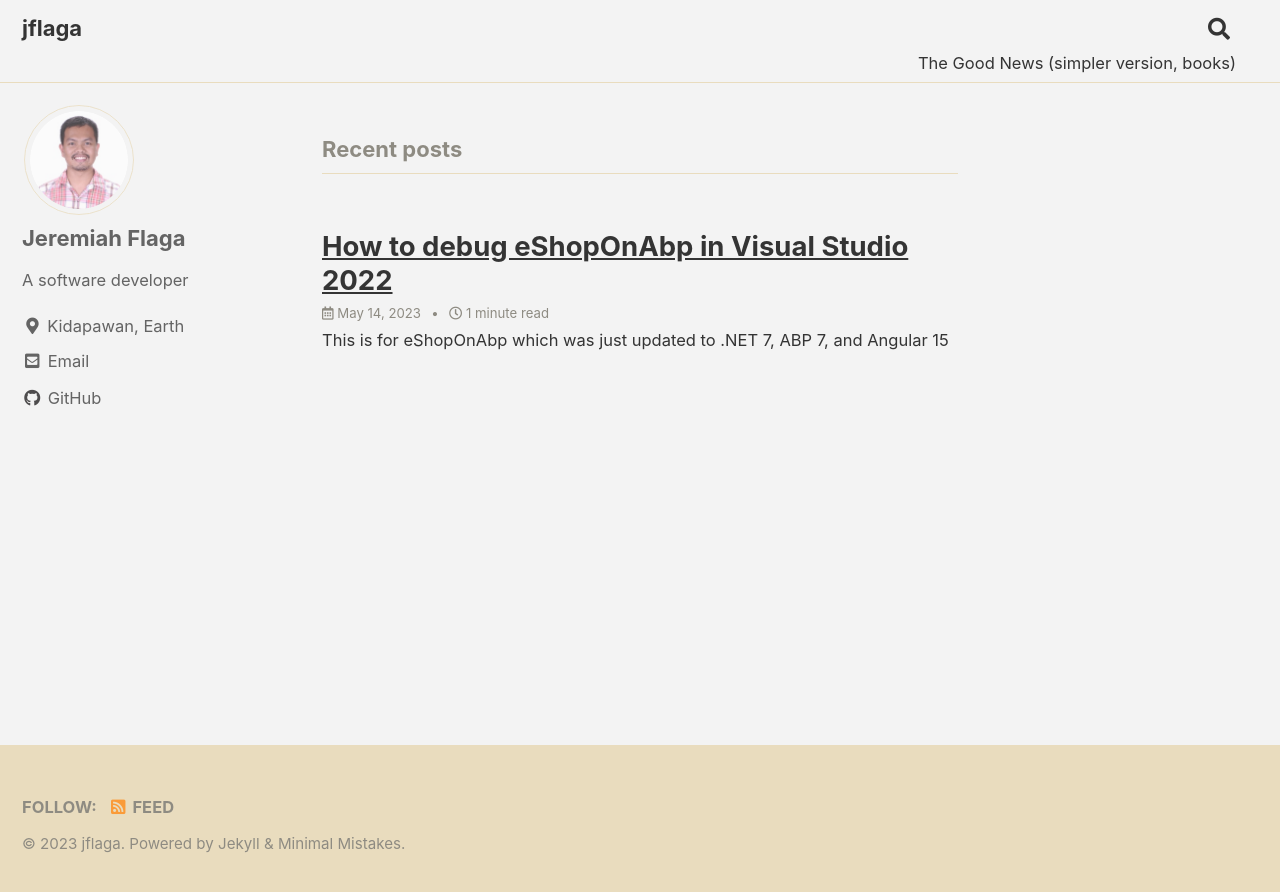
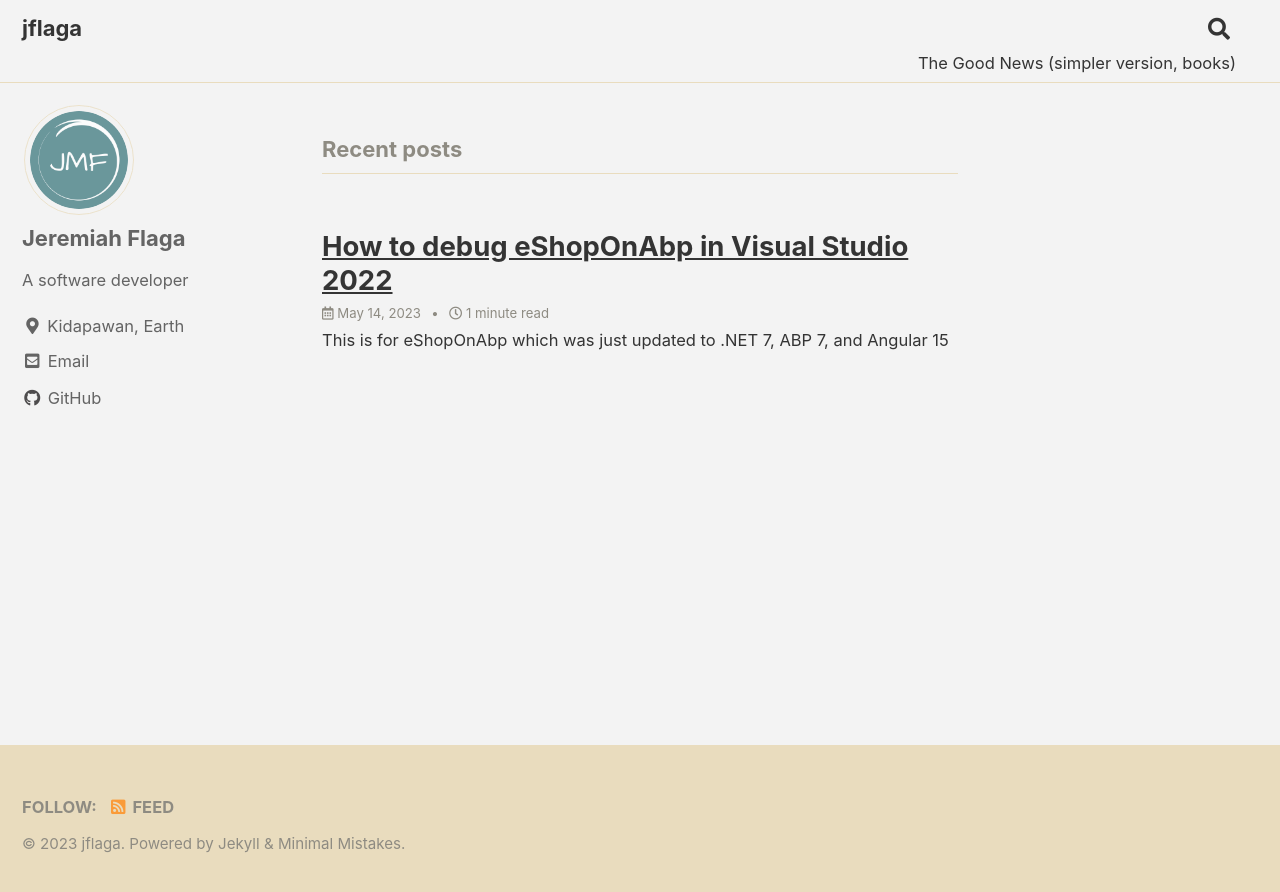
Before and after one commit to jflaga/jflaga.github.io, a Jekyll site: the page built from index.html, in a window 1280 px wide. Shown: the top 892 px of the page. Built offline with Jekyll 4.4.1, drawn with Linux system fonts in a browser that asks for light colours; cached includes are drawn as plain includes.

Commit message:
Change logo to JMF

```diff
--- a/_config.yml
+++ b/_config.yml
@@ -105,7 +105,7 @@ analytics:
 # Site Author
 author:
   name             : "Jeremiah Flaga"
-  avatar           : "/assets/images/logo-jflaga-round.png" # path of avatar image, e.g. "/assets/images/bio-photo.jpg"
+  avatar           : "/assets/images/logo-JMF-round.png" # path of avatar image, e.g. "/assets/images/bio-photo.jpg"
   bio              : "A software developer"
   location         : "Kidapawan, Earth"
   email            :
```
Also changed, not shown: assets/images/logo-JMF-round.png (added).
